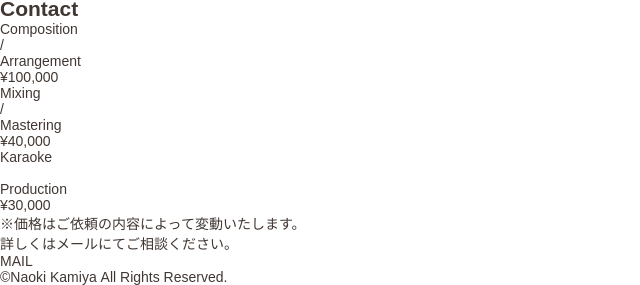
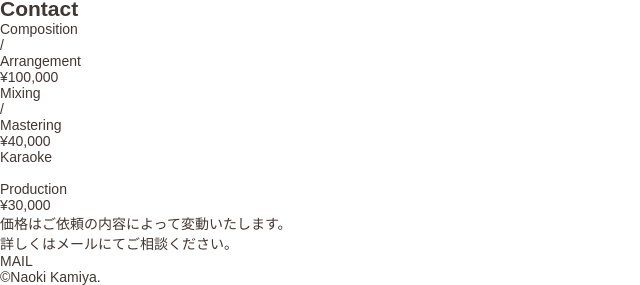
Before and after one commit to hu8-6mats/NaokiKamiya, a plain HTML site: page top.html in a window 1280 px wide. Shown: the part 595-880 px from the top of the page, without its empty margins (0-640 px from the left). Drawn offline with nearby package versions, Linux system fonts and the light colour scheme; some packages are replaced by stand-ins of ours.

Commit message:
Edit html

```diff
--- a/top.html
+++ b/top.html
@@ -156,7 +156,7 @@
         </div>
       </div>
       <p class="p-contact__caution">
-        ※価格はご依頼の内容によって変動いたします。<br>
+        価格はご依頼の内容によって変動いたします。<br>
         詳しくはメールにてご相談ください。
       </p>
       <a class="mail" href="mailto:jkhl12543@gmail.com">MAIL</a>
@@ -168,11 +168,11 @@
   L-FOOTER
 ----------------------------->
 <footer id="l-footer" class="l-footer">
-  <p class="l-footer__copyright">&copy;Naoki&nbsp;Kamiya&nbsp;All&nbsp;Rights&nbsp;Reserved.</p>
+  <p class="l-footer__copyright">&copy;Naoki&nbsp;Kamiya.</p>
 </footer>
 
 <script src="https://ajax.googleapis.com/ajax/libs/jquery/3.5.1/jquery.min.js"></script>
 <script src="https://cdnjs.cloudflare.com/ajax/libs/slick-carousel/1.9.0/slick.min.js"></script>
-<script src="js/main.js"></script>
+<script src="js/top.js"></script>
 </body>
 </html>
```
